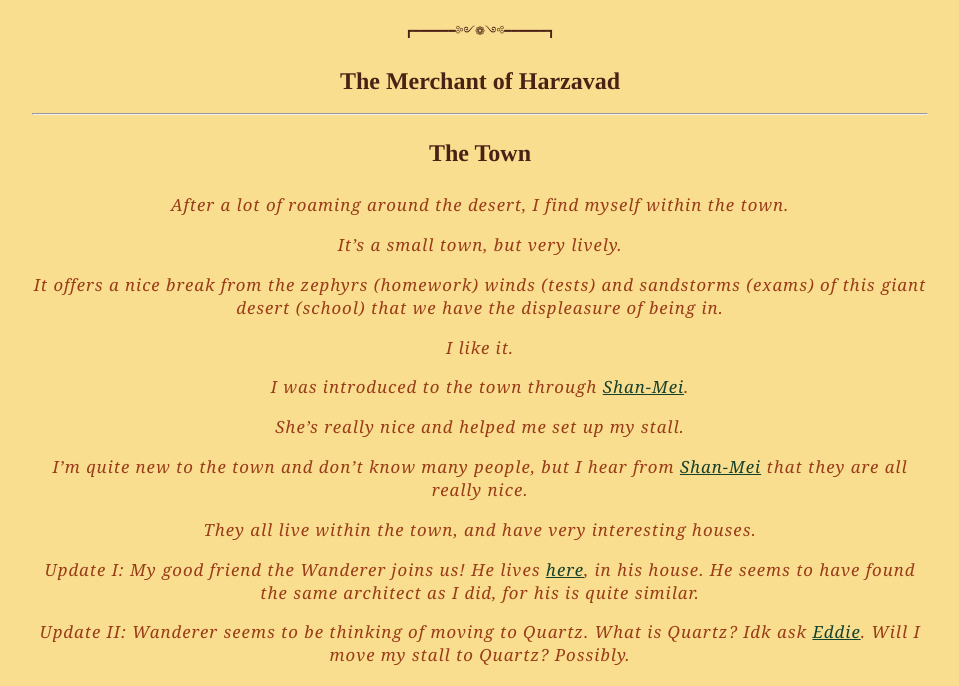
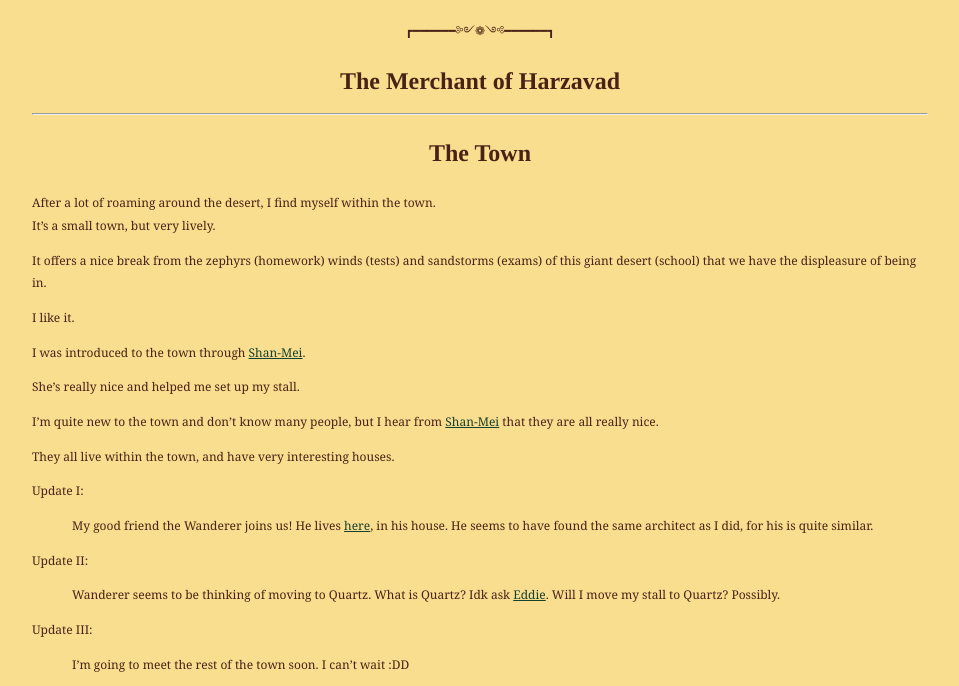
Before and after one commit to dvaraka/the-merchant, a Jekyll site: the page built from the-town.md, in a window 1280 px wide, cut to the strip 0-686 px from the top of the page. Shown: the whole strip, without its empty margins (160-1119 px from the left). Built offline with Jekyll 4.4.1, drawn with Linux system fonts in a browser that asks for light colours; our own code applies the rules of GitHub Pages for plain Markdown files.

Commit message:
Update the-town.md

```diff
--- a/the-town.md
+++ b/the-town.md
@@ -3,24 +3,33 @@
 </head>
 
 # The Town
-### After a lot of roaming around the desert, I find myself within the town.
-### It's a small town, but very lively.
+After a lot of roaming around the desert, I find myself within the town.
+It's a small town, but very lively.
 
-### It offers a nice break from the zephyrs (homework) winds (tests) and sandstorms (exams) of this giant desert (school) that we have the displeasure of being in.
+It offers a nice break from the zephyrs (homework) winds (tests) and sandstorms (exams) of this giant desert (school) that we have the displeasure of being in.
 
-### I like it.
+I like it.
 
-### I was introduced to the town through [Shan-Mei](https://shan-mei.github.io/shanmeis-notes/).
+I was introduced to the town through [Shan-Mei](https://shan-mei.github.io/shanmeis-notes/).
 
-### She's really nice and helped me set up my stall.
+She's really nice and helped me set up my stall.
 
-### I'm quite new to the town and don't know many people, but I hear from [Shan-Mei](https://shan-mei.github.io/shanmeis-notes/) that they are all really nice.
+I'm quite new to the town and don't know many people, but I hear from [Shan-Mei](https://shan-mei.github.io/shanmeis-notes/) that they are all really nice.
 
-### They all live within the town, and have very interesting houses.
+They all live within the town, and have very interesting houses.
 
-### Update I: My good friend the Wanderer joins us! He lives [here](https://rewind789.github.io/wanderer-archive/), in his house. He seems to have found the same architect as I did, for his is quite similar.
+Update I:
 
-### Update II: Wanderer seems to be thinking of moving to Quartz. What is Quartz? Idk ask [Eddie](https://obsidiannotes-v-4.pages.dev/25-02-2023-How-to-make-a-note-taking-website-WITHOUT-PAYING/). Will I move my stall to Quartz? Possibly.
+> My good friend the Wanderer joins us! He lives [here](https://rewind789.github.io/wanderer-archive/), in his house. He seems to have found the same architect as I did, for his is quite similar.
+
+Update II:
+
+> Wanderer seems to be thinking of moving to Quartz. What is Quartz? Idk ask [Eddie](https://obsidiannotes-v-4.pages.dev/25-02-2023-How-to-make-a-note-taking-website-WITHOUT-PAYING/). Will I move my stall to Quartz? Possibly.
+
+Update III:
+
+> I'm going to meet the rest of the town soon. I can't wait :DD
+
 
 ### *My Stall!*
 
```
